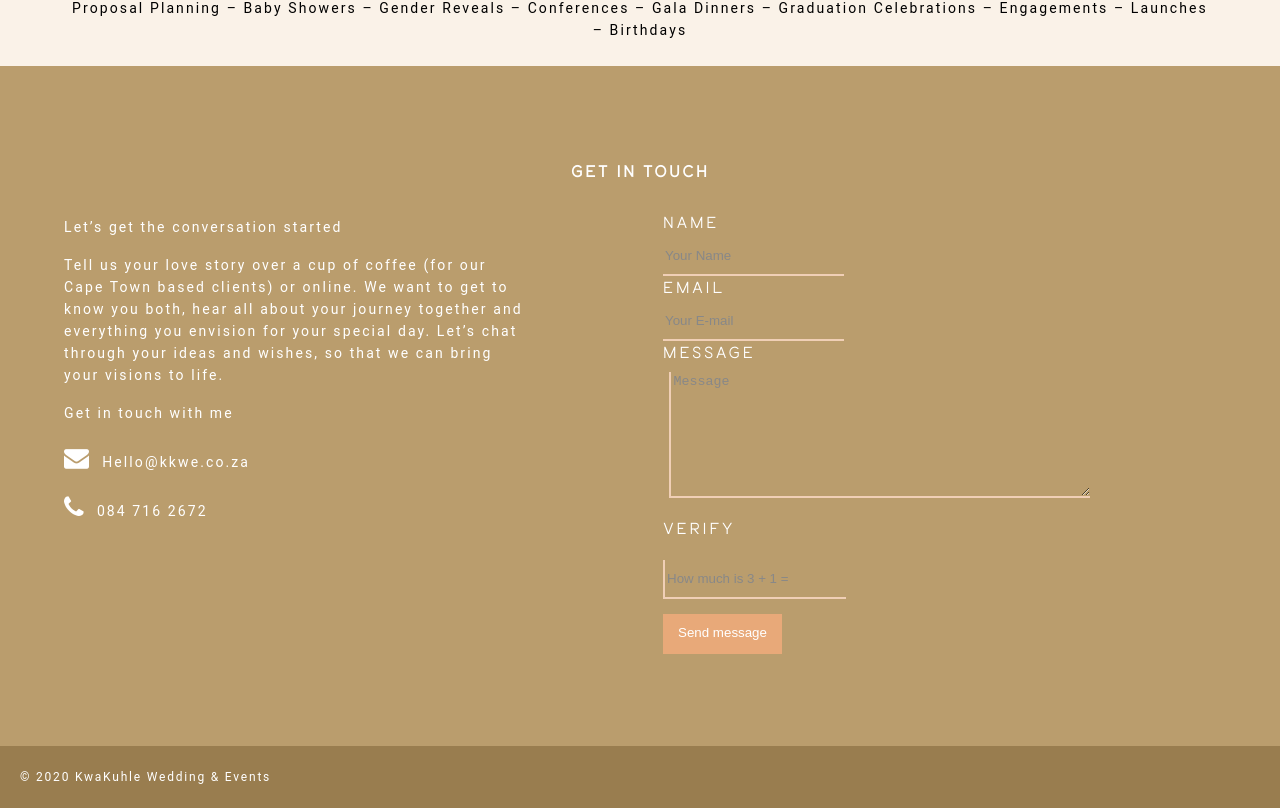
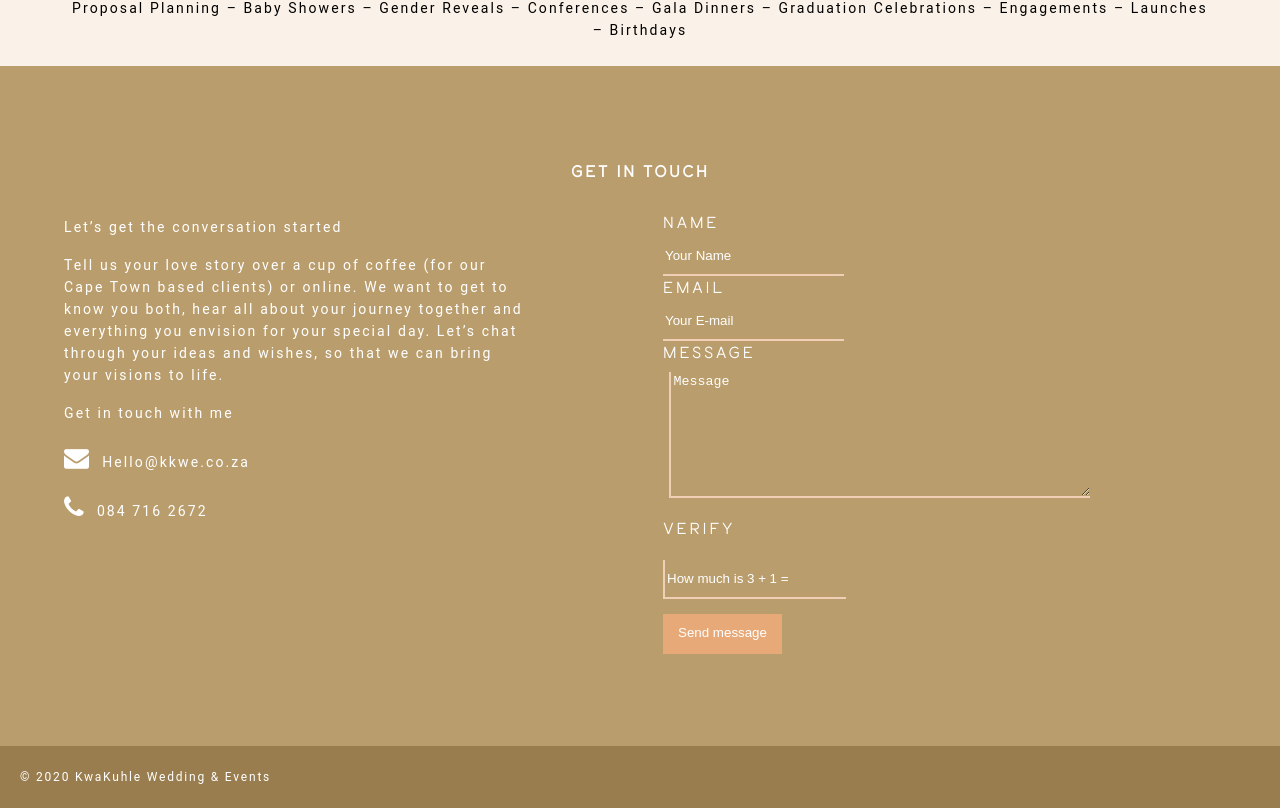
Before and after one commit to Zeus540/kkwe, a React (Create React App) app: page / in a window 1280 px wide. Shown: the part 1985-2793 px from the top of the page. Built offline with nearby package versions, Linux system fonts and the light colour scheme.

Commit message:
updated images

```diff
--- a/src/index.css
+++ b/src/index.css
@@ -474,3 +474,11 @@ margin: 0 1em 0 0;
 .form-aligned .form-controls {
 margin: 1.5em 0 0 10em;
 }
+
+input::placeholder{
+    color: white;
+}
+
+textarea::placeholder{
+    color: white;
+}
```
